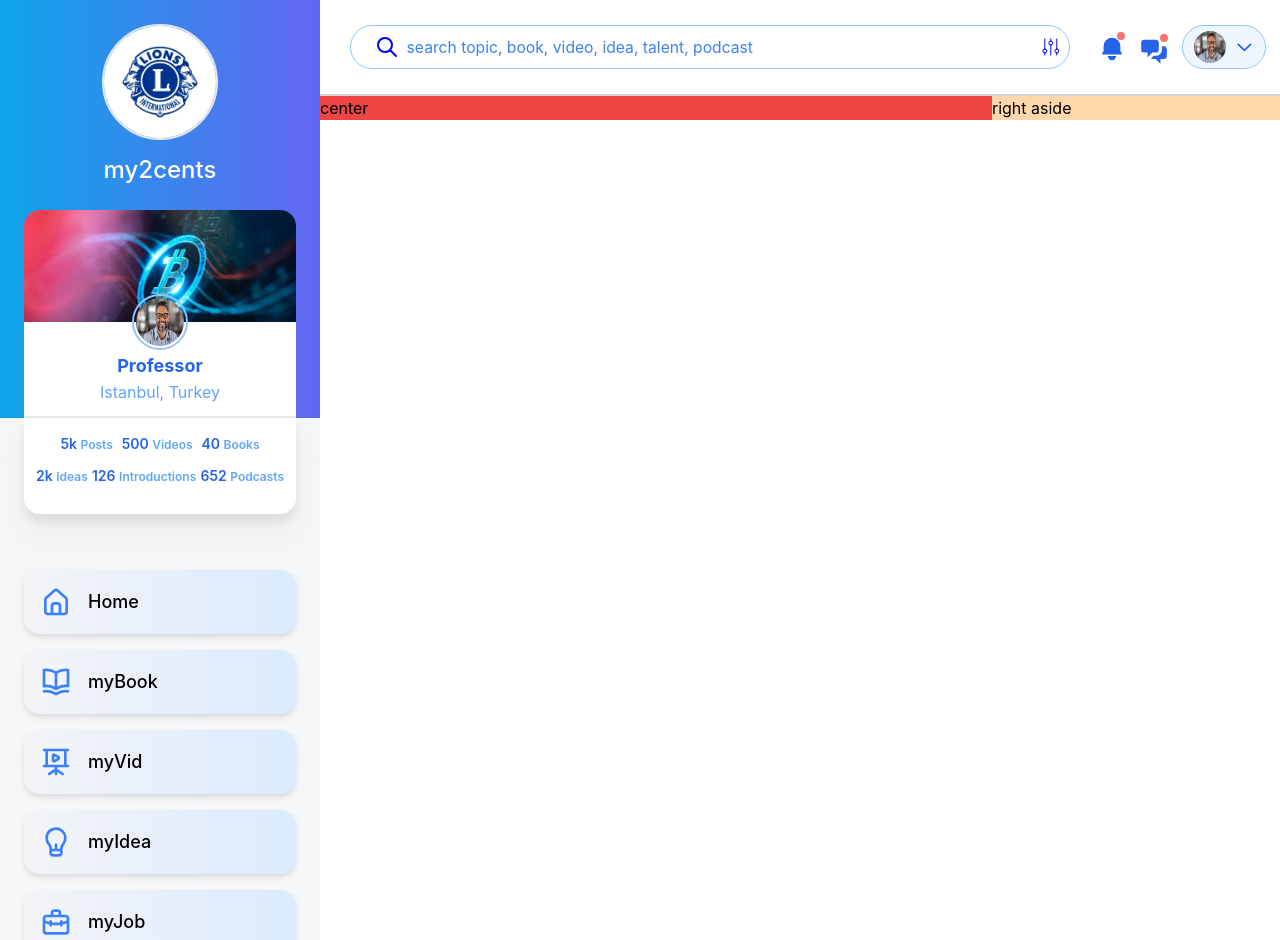
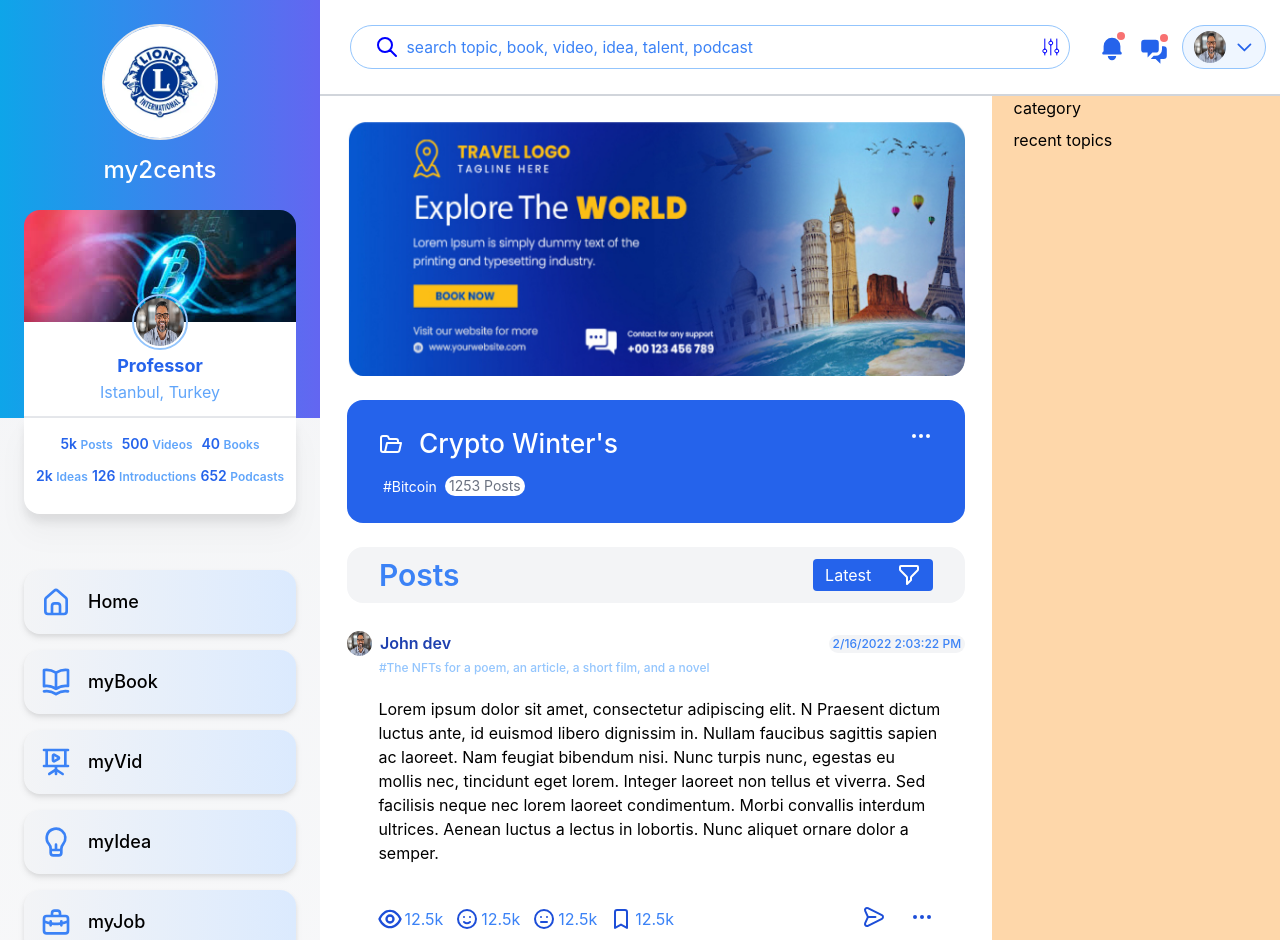
Before and after one commit to owais-star/Expertizo-Bootcamp-2022, a React (Create React App) app: page / in a window 1280 px wide. Shown: the top 940 px of the page. Built offline with nearby package versions, Linux system fonts and the light colour scheme.

Commit message:
added post section

```diff
--- a/src/App.js
+++ b/src/App.js
@@ -18,7 +18,7 @@ function App() {
           <Header />
         </header>
         <main className='flex'>
-          <div className='w-[70%] bg-red-500'>
+          <div className='w-[70%]'>
             <Center />
           </div>
           <div className='w-[30%] bg-orange-200'>
--- a/src/components/center/feed.jsx
+++ b/src/components/center/feed.jsx
@@ -1,8 +1,72 @@
+import banner3 from "../../assets/images/travellogo.png";
+import SelectedCategory from "./selected category post count/index"
+import FilterPosts from "./filter posts/index"
+import Post from "./post/index.jsx"
+import profile from "../../assets/images/profile.jpg"
 
+
+const postData = [
+    {
+        views: "12.5k",
+        likes: "12.5k",
+        dislikes: "12.5k",
+        shares: "12.5k",
+        postText: "Lorem ipsum dolor sit amet, consectetur adipiscing elit. N Praesent dictum luctus ante, id euismod libero dignissim in. Nullam faucibus sagittis sapien ac laoreet. Nam feugiat bibendum nisi. Nunc turpis nunc, egestas eu mollis nec, tincidunt eget lorem. Integer laoreet non tellus et viverra. Sed facilisis neque nec lorem laoreet condimentum. Morbi convallis interdum ultrices. Aenean luctus a lectus in lobortis. Nunc aliquet ornare dolor a semper.",
+        name: "John dev ",
+        topic: "#The NFTs for a poem, an article, a short film, and a novel",
+        profilePictureUrl: profile
+    },
+    {
+        views: "12.5k",
+        likes: "12.5k",
+        dislikes: "12.5k",
+        shares: "12.5k",
+        postText: "Lorem ipsum dolor sit amet, consectetur adipiscing elit. N Praesent dictum luctus ante, id euismod libero dignissim in. Nullam faucibus sagittis sapien ac laoreet. Nam feugiat bibendum nisi. Nunc turpis nunc, egestas eu mollis nec, tincidunt eget lorem. Integer laoreet non tellus et viverra. Sed facilisis neque nec lorem laoreet condimentum. Morbi convallis interdum ultrices. Aenean luctus a lectus in lobortis. Nunc aliquet ornare dolor a semper.",
+        name: "Craig Cooper",
+        topic: "#The NFTs for a poem, an article, a short film, and a novel",
+        profilePictureUrl: profile
+    }, {
+        views: "12.5k",
+        likes: "12.5k",
+        dislikes: "12.5k",
+        shares: "12.5k",
+        postText: "Lorem ipsum dolor sit amet, consectetur adipiscing elit. N Praesent dictum luctus ante, id euismod libero dignissim in. Nullam faucibus sagittis sapien ac laoreet. Nam feugiat bibendum nisi. Nunc turpis nunc, egestas eu mollis nec, tincidunt eget lorem. Integer laoreet non tellus et viverra. Sed facilisis neque nec lorem laoreet condimentum. Morbi convallis interdum ultrices. Aenean luctus a lectus in lobortis. Nunc aliquet ornare dolor a semper.",
+        name: "Alice willway",
+        topic: "#The NFTs for a poem, an article, a short film, and a novel",
+        profilePictureUrl: profile
+    }
+]
 
 function App() {
     return (
-        <div>center</div>
+        <div className="flex flex-col w-full items-center">
+            <div className="flex flex-col w-[92%]">
+                <div className=" mt-6">
+                    <img src={banner3} alt="" className=" w-full rounded-2xl h-64" />
+                </div>
+                <div className="w-full mt-6">
+                    <SelectedCategory />
+                </div>
+                <div className="w-full mt-6">
+                    <FilterPosts />
+                </div>
+            </div>
+            <div className="w-full mt-3">
+                {postData.map((item) => {
+                    return (
+                        <Post name={item.name} views={item.views} likes={item.likes} dislikes={item.dislikes} shares={item.shares} postText={item.postText} profilePictureUrl={item.profilePictureUrl} topic={item.topic} />
+                    )
+                })}
+            </div>
+            <div className="w-full">
+                pagination
+            </div>
+            <div className="w-[85%]">
+                <div className="w-full">monetize a topic</div>
+                <div className="w-full">create post</div>
+                <div className="w-full">ad banner</div>
+            </div>
+        </div>
     );
 }
 
--- /dev/null
+++ b/src/components/center/filter posts/index.js
@@ -0,0 +1,21 @@
+const Postsfilter = () => {
+    return (
+        <div className='rounded-2xl px-8 h-14 w-full items-center flex justify-between bg-gray-100'>
+            <div className='text-blue-500 font-semibold text-3xl'>
+                <h1>Posts</h1>
+            </div>
+            <div className='flex justify-between items-center p-1 bg-blue-600 text-white rounded w-[120px]'>
+                <div className='ml-2'>
+                    <h3>Latest</h3>
+                </div>
+                <div className='mr-2'>
+                    <svg xmlns="http://www.w3.org/2000/svg" className="h-6 w-6" fill="none" viewBox="0 0 24 24" stroke="currentColor">
+                        <path strokeLinecap="round" strokeLinejoin="round" strokeWidth={2} d="M3 4a1 1 0 011-1h16a1 1 0 011 1v2.586a1 1 0 01-.293.707l-6.414 6.414a1 1 0 00-.293.707V17l-4 4v-6.586a1 1 0 00-.293-.707L3.293 7.293A1 1 0 013 6.586V4z" />
+                    </svg>
+                </div>
+            </div>
+        </div>
+    )
+}
+
+export default Postsfilter
--- /dev/null
+++ b/src/components/center/post/index.jsx
@@ -0,0 +1,66 @@
+import profile from "../../../assets/images/profile.jpg";
+import { UilEye, UilSmile, UilMeh, UilBookmark, UilMessage, UilEllipsisH } from '@iconscout/react-unicons'
+
+const Post = (props) => {
+    const current = new Date();
+    const date = `${current.toLocaleDateString()} ${current.toLocaleTimeString()}`;
+    return (
+        <>
+            <div className="flex flex-col items-center w-full border-b-2 ">
+                <div className="flex flex-col w-[92%] mt-4">
+                    <div className="flex justify-between items-center">
+                        <div className="flex" >
+                            <img src={props.profilePictureUrl} className=" rounded-full h-[25px]  w-[25px]" />
+                            <h1 className="ml-2 text-blue-800 font-[600]">{props.name}</h1>
+                        </div>
+
+                        <div className="bg-gray-100 rounded-2xl px-1">
+                            <p className="text-[12px] text-blue-500 font-[500]">{date}</p>
+                        </div>
+                    </div>
+                    <div className="text-[12px] font-[500] text-blue-300 ml-8 mt-[3px]">
+                        <p>{props.topic}</p>
+                    </div>
+                </div>
+
+
+                <div className="w-[85%] text-medium my-5 pl-2 ">
+                    <p className="">
+                        {props.postText}
+                    </p>
+                </div>
+
+                <div className="flex w-[85%] my-5 justify-between">
+                    <div className="flex">
+                        <div className="flex items-center justify-center cursor-pointer">
+                            <UilEye className="h-7 w-10 fill-blue-700" />
+                            <span className="mr-1  ml-[-6px] text-blue-500">{props.views}</span>
+                        </div>
+                        <div className="flex items-center justify-center cursor-pointer">
+                            <UilSmile className="h-6 w-10 fill-blue-700" />
+                            <span className="mr-1 ml-[-6px] text-blue-500">{props.likes}</span>
+                        </div>
+                        <div className="flex items-center justify-center cursor-pointer">
+                            <UilMeh className="h-6 w-10 fill-blue-700" />
+                            <span className="mr-1 ml-[-6px] text-blue-500">{props.dislikes}</span>
+                        </div>
+                        <div className="flex items-center justify-center cursor-pointer">
+                            <UilBookmark className="h-6 w-10 fill-blue-700" />
+                            <span className="mr-1 ml-[-6px] text-blue-500">{props.shares}</span>
+                        </div>
+                    </div>
+                    <div className="flex">
+                        <div>
+                            <UilMessage className="h-6 w-10 fill-blue-700" />
+                        </div>
+                        <div className="ml-2">
+                            <UilEllipsisH className="h-6 w-10 fill-blue-700" />
+                        </div>
+                    </div>
+                </div>
+            </div>
+        </>
+    )
+}
+
+export default Post
--- /dev/null
+++ b/src/components/center/selected category post count/index.js
@@ -0,0 +1,26 @@
+import { UilFolderOpen } from '@iconscout/react-unicons'
+const Showingpostscount = () => {
+    return (
+        <div className='flex flex-col w-full h-[7.7rem] px-8 rounded-2xl bg-blue-600'>
+            <div className=' flex justify-between mt-6 '>
+                <div className='flex items-center'>
+                    <UilFolderOpen className="h-6 w-6 fill-white" />
+                    <h1 className='text-white font-medium text-[1.65rem] ml-4'>Crypto Winter's</h1>
+                </div>
+                <div>
+                    <svg xmlns="http://www.w3.org/2000/svg" className="h-6 w-6 cursor-pointer" fill="none" viewBox="0 0 24 24" stroke="white">
+                        <path strokeLinecap="round" strokeLinejoin="round" strokeWidth={2} d="M5 12h.01M12 12h.01M19 12h.01M6 12a1 1 0 11-2 0 1 1 0 012 0zm7 0a1 1 0 11-2 0 1 1 0 012 0zm7 0a1 1 0 11-2 0 1 1 0 012 0z" />
+                    </svg>
+                </div>
+
+            </div>
+            <div className='flex mt-3 ml-1 items-center'>
+                <h3 className='text-white text-[14px]'>#Bitcoin</h3>
+                <div className='ml-2 flex justify-center items-center bg-white text-gray-500 text-sm rounded-2xl h-5 w-20 '>
+                    <h3>1253 Posts</h3>
+                </div>
+            </div>
+        </div>
+    )
+}
+export default Showingpostscount
--- a/src/components/header/header.jsx
+++ b/src/components/header/header.jsx
@@ -34,7 +34,7 @@ const Header = () => {
             </div>
             <div>
                 <div className="w-[5.3rem] h-[2.7rem] flex items-center justify-center rounded-3xl border-[1px] border-blue-300 bg-blue-50">
-                    <img src={image} className=" rounded-full h-8 w-8" />
+                    <img src={image} alt="" className=" rounded-full h-8 w-8" />
                     <svg xmlns="http://www.w3.org/2000/svg" className="h-6 w-[1.3rem] ml-2 text-semibold stroke-blue-600" fill="none" viewBox="0 0 24 24" stroke="currentColor">
                         <path strokeLinecap="round" strokeLinejoin="round" strokeWidth={2} d="M19 9l-7 7-7-7" />
                     </svg>
--- a/src/components/left/sidebar.jsx
+++ b/src/components/left/sidebar.jsx
@@ -46,7 +46,7 @@ function Aside() {
                     <div className="h-28 rounded-tl-2xl rounded-tr-2xl w-full bg-cover bg-no-repeat bg-coverphoto"></div>
                     <div className="flex flex-col h-24 w-full  border-b-2  items-center bg-white">
                         <div className="relative  top-[-28px] border-2 border-blue-300 p-0.5 rounded-full">
-                            <img className="h-12 w-12 rounded-full" src={image} alt="" />
+                            <img className="h-12 w-12 rounded-full" alt="" src={image} alt="" />
                         </div>
                         <h1 className="text-blue-600 text-lg mt-[-26px] font-bold">Professor</h1>
                         <h2 className="text-blue-400 mb-4">Istanbul, Turkey</h2>
--- a/src/components/right/aside.jsx
+++ b/src/components/right/aside.jsx
@@ -1,8 +1,15 @@
 
 function Aside() {
     return (
-        <div className="" >
-            right aside
+        <div className="flex flex-col w-full items-center" >
+            <div className="w-[85%] ">
+                <div className="w-full h-8">
+                    category
+                </div>
+                <div className="w-full h-10">
+                    recent topics
+                </div>
+            </div>
         </div>
     );
 }
```
